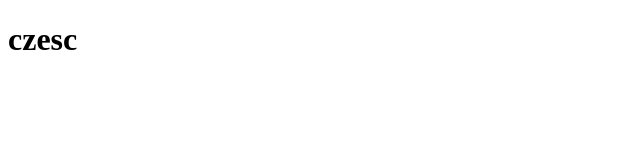
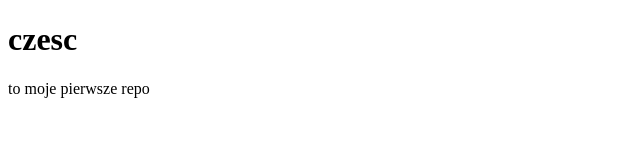
Before and after one commit to lightup87/test, a plain HTML site: page index.html in a window 1280 px wide. Shown: the whole page, without its empty margins (0-640 px from the left). Drawn offline with Linux system fonts and the light colour scheme.

Commit message:
add paragraph

```diff
--- a/index.html
+++ b/index.html
@@ -8,6 +8,7 @@
 </head>
 <body>
     <h1>czesc</h1>
+    <p class="to">to moje pierwsze repo</p>
 
 </body>
 </html>
```
